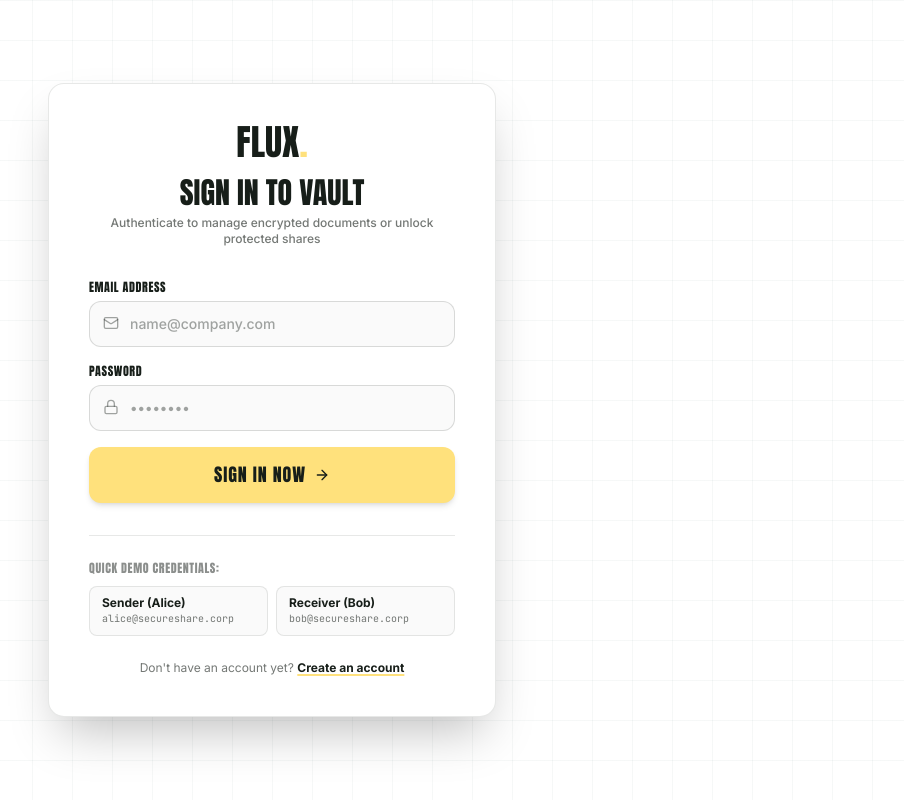
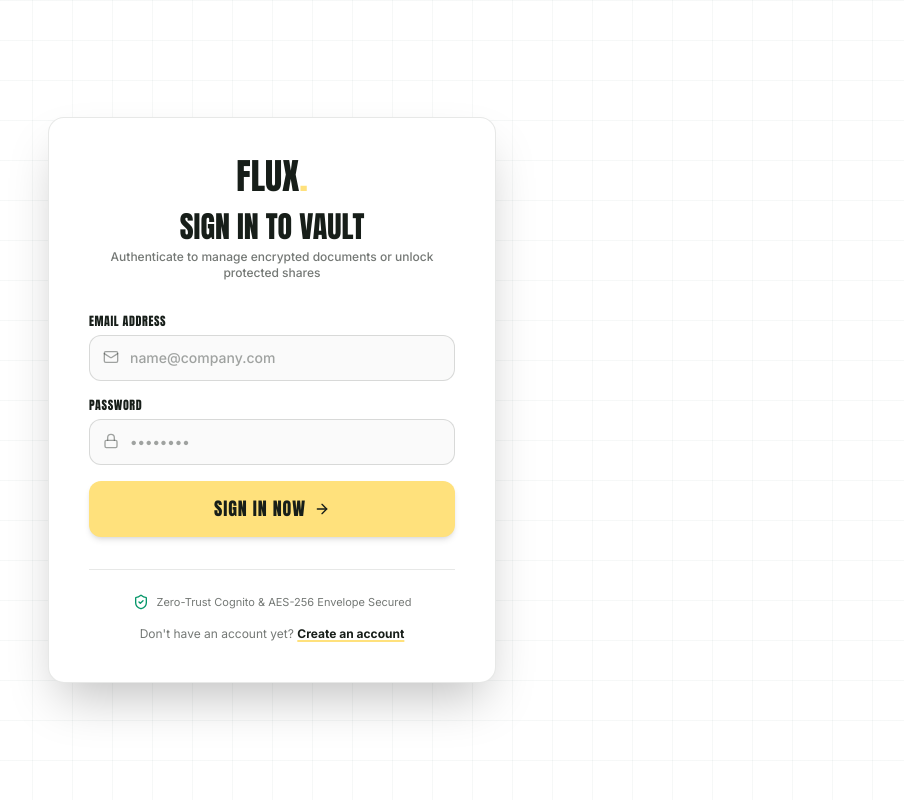
Before and after one commit to Himeshdhanke/flux-secure-transfer, a React (Vite) app in the folder client/: page /login in a window 1280 px wide. Shown: the whole page, without its empty margins (368-1272 px from the left). Built offline with nearby package versions, Linux system fonts and the light colour scheme; no server answers; the HTML template or start-up script is replaced by a standard one; a web font is replaced by a local one.

Commit message:
feat: remove sample credentials for bob and alice from login screen

```diff
--- a/client/src/pages/Login.jsx
+++ b/client/src/pages/Login.jsx
@@ -1,7 +1,7 @@
 import React, { useState } from 'react';
 import { Link, useNavigate, useLocation } from 'react-router-dom';
 import { useAuth } from '../contexts/AuthContext';
-import { Lock, Mail, ArrowRight, AlertCircle, Shield, Check } from 'lucide-react';
+import { Lock, Mail, ArrowRight, AlertCircle, ShieldCheck } from 'lucide-react';
 
 export default function Login() {
   const location = useLocation();
@@ -29,12 +29,6 @@ export default function Login() {
     } finally {
       setLoading(false);
     }
-  };
-
-  const fillQuickAccount = (quickEmail, quickPassword) => {
-    setEmail(quickEmail);
-    setPassword(quickPassword);
-    setError('');
   };
 
   return (
@@ -111,33 +105,14 @@ export default function Login() {
           </button>
         </form>
 
-        {/* Demo Fast Fill Helpers */}
-        <div className="mt-8 pt-6 border-t border-[#171e19]/10">
-          <p className="font-anton text-xs uppercase tracking-wider text-[#171e19]/50 mb-2.5">
-            Quick Demo Credentials:
-          </p>
-          <div className="grid grid-cols-2 gap-2 font-satoshi">
-            <button
-              type="button"
-              onClick={() => fillQuickAccount('alice@secureshare.corp', 'Password123!')}
-              className="px-3 py-2 rounded-lg bg-[#fafafa] hover:bg-[#171e19]/5 border border-[#171e19]/10 text-left text-xs transition-colors cursor-pointer"
-            >
-              <span className="font-bold text-[#171e19] block">Sender (Alice)</span>
-              <span className="text-[10px] text-[#171e19]/60 block truncate font-mono">alice@secureshare.corp</span>
-            </button>
-            <button
-              type="button"
-              onClick={() => fillQuickAccount('bob@secureshare.corp', 'Password123!')}
-              className="px-3 py-2 rounded-lg bg-[#fafafa] hover:bg-[#171e19]/5 border border-[#171e19]/10 text-left text-xs transition-colors cursor-pointer"
-            >
-              <span className="font-bold text-[#171e19] block">Receiver (Bob)</span>
-              <span className="text-[10px] text-[#171e19]/60 block truncate font-mono">bob@secureshare.corp</span>
-            </button>
-          </div>
+        {/* Security Note */}
+        <div className="mt-8 pt-6 border-t border-[#171e19]/10 flex items-center gap-2 text-[11px] font-satoshi text-[#171e19]/60 justify-center">
+          <ShieldCheck className="h-4 w-4 text-emerald-600" />
+          <span>Zero-Trust Cognito & AES-256 Envelope Secured</span>
         </div>
 
         {/* Register link */}
-        <div className="mt-6 text-center text-xs font-satoshi text-[#171e19]/60">
+        <div className="mt-4 text-center text-xs font-satoshi text-[#171e19]/60">
           Don't have an account yet?{' '}
           <Link to="/register" className="text-[#171e19] font-bold underline underline-offset-2 decoration-[#ffe17c] decoration-2 hover:opacity-80">
             Create an account
```
